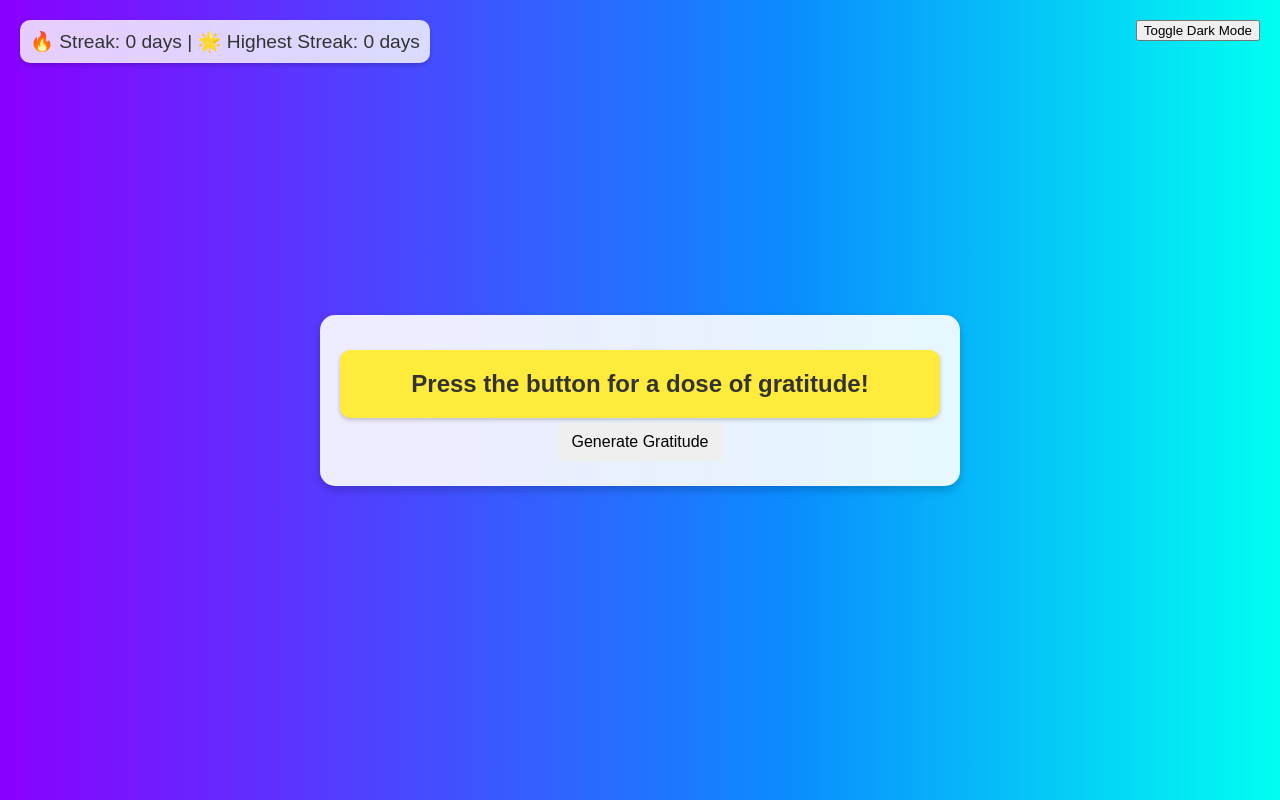
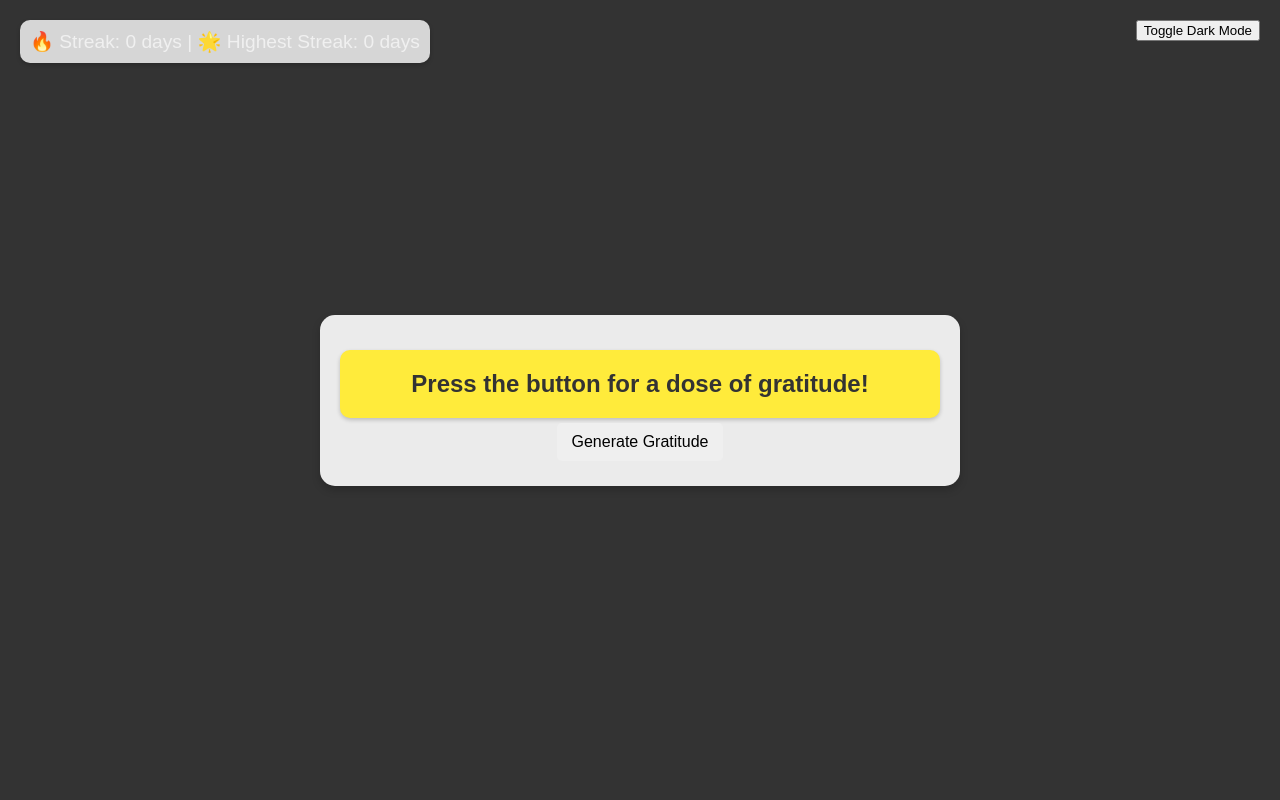
Before and after one commit to SpaceAgentAstro/infgratitude, a plain HTML site: page index.html in a window 1280 px wide. Both pictures are taken after a click on the button "Toggle Dark Mode". Drawn offline with Linux system fonts and the light colour scheme.

Commit message:
Update index.html

```diff
--- a/index.html
+++ b/index.html
@@ -6,11 +6,11 @@
     <title>Infinite Gratitude Generator</title>
     <style>
         :root {
-            background: rgb(138,0,255);
-            background: -moz-linear-gradient(90deg, rgba(138,0,255,1) 0%, rgba(10,141,255,1) 62%, rgba(0,255,241,1) 100%);
-            background: -webkit-linear-gradient(90deg, rgba(138,0,255,1) 0%, rgba(10,141,255,1) 62%, rgba(0,255,241,1) 100%);
-            background: linear-gradient(90deg, rgba(138,0,255,1) 0%, rgba(10,141,255,1) 62%, rgba(0,255,241,1) 100%);
-            filter: progid:DXImageTransform.Microsoft.gradient(startColorstr="#8a00ff",endColorstr="#00fff1",GradientType=1);
+            --bg-light: rgb(138,0,255);
+            --bg-light: -moz-linear-gradient(90deg, rgba(138,0,255,1) 0%, rgba(10,141,255,1) 62%, rgba(0,255,241,1) 100%);
+            --bg-light: -webkit-linear-gradient(90deg, rgba(138,0,255,1) 0%, rgba(10,141,255,1) 62%, rgba(0,255,241,1) 100%);
+            --bg-light: linear-gradient(90deg, rgba(138,0,255,1) 0%, rgba(10,141,255,1) 62%, rgba(0,255,241,1) 100%);
+            --bg-light: progid:DXImageTransform.Microsoft.gradient(startColorstr="#8a00ff",endColorstr="#00fff1",GradientType=1);
             --text-light: #333;
             --text-dark: #f0f0f0;
             --btn-light: #ff9a9e;
@@ -84,6 +84,13 @@
             background: var(--btn-dark);
             color: white;
         }
+
+        .dark-mode {
+            --bg-light: #333;
+            --text-light: #f0f0f0;
+            --btn-light: #ff758c;
+            --btn-dark: #ff9a9e;
+        }
     </style>
 </head>
 <body>
@@ -101,12 +108,20 @@
     </div>
 
     <script>
+        let isDarkMode = false;
+
+        function toggleTheme() {
+            isDarkMode = !isDarkMode;
+            document.body.classList.toggle('dark-mode', isDarkMode);
+        }
+
         function generateGratitude() {
             const messages = [
                 "You are amazing! Keep going!",
                 "Gratitude unlocks happiness!",
                 "You are making a difference!",
-                "Every day is a new blessing!"
+                "Every day is a new blessing!",
+                "Your presence matters!",
             ];
             const message = messages[Math.floor(Math.random() * messages.length)];
             document.getElementById("gratitudeMessage").textContent = message;
```
